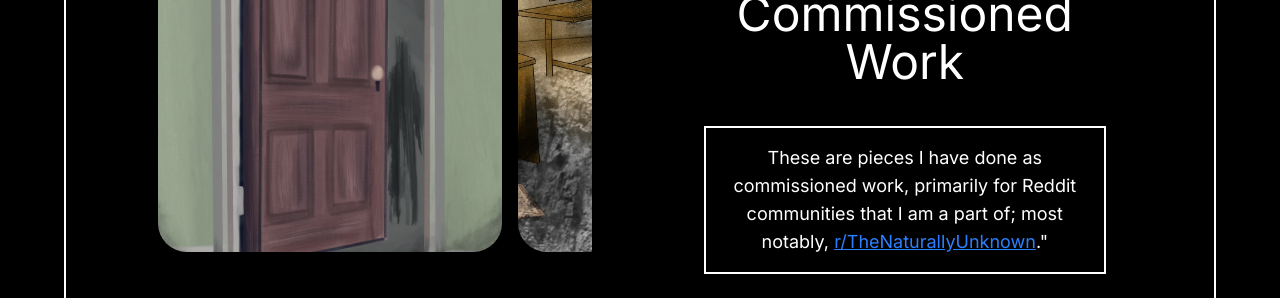
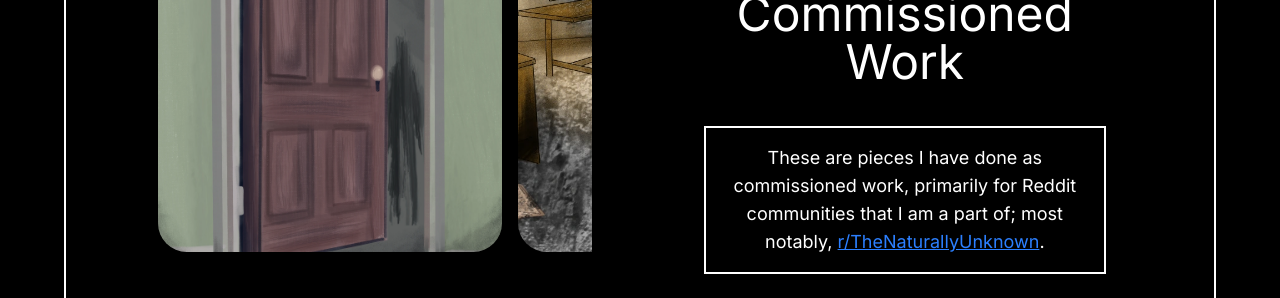
Before and after one commit to dnew0101/raven-inkwork-website, a Next.js app: page /digital-art in a window 1280 px wide. Shown: the part 1155-1453 px from the top of the page. Built offline with nearby package versions, Linux system fonts and the light colour scheme.

Commit message:
Removed unnecessary quote - caused build errors.

```diff
--- a/src/app/digital-art/page.tsx
+++ b/src/app/digital-art/page.tsx
@@ -97,7 +97,7 @@ function DigitalArtPortfolio() {
           images={commissionedWork}
           caption={
             <>
-              <span>These are pieces I have done as commissioned work, primarily for Reddit communities that I am a part of; most notably, <a href="https://www.reddit.com/r/TheNaturallyUnknown/" className="text-blue-500 underline">r/TheNaturallyUnknown</a>."</span>
+              <span>These are pieces I have done as commissioned work, primarily for Reddit communities that I am a part of; most notably, <a href="https://www.reddit.com/r/TheNaturallyUnknown/" className="text-blue-500 underline">r/TheNaturallyUnknown</a>.</span>
             </>
           }
           isFlexRowReverse={true}
```
